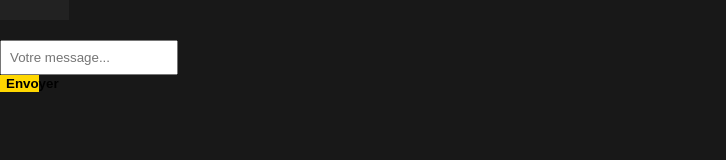
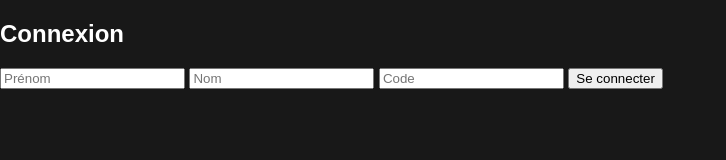
Before and after one commit to 1tonytheking-star/ma-messagerie, a website: page index.html in a window 1280 px wide. Shown: the whole page, without its empty margins (0-726 px from the left). Drawn offline with nearby package versions, Linux system fonts and the light colour scheme; no server answers; sample sign-in values are in the browser's storage.

Commit message:
Update index.html

```diff
--- a/index.html
+++ b/index.html
@@ -1,18 +1,17 @@
 <!DOCTYPE html>
 <html lang="fr">
 <head>
-  <meta charset="UTF-8">
-  <title>Messagerie</title>
-  <link rel="stylesheet" href="style.css">
+  <meta charset="UTF-8" />
+  <title>Connexion - Messagerie</title>
+  <link rel="stylesheet" href="style.css" />
 </head>
 <body>
-  <div id="app">
-    <div id="userList"></div>
-    <div id="chat">
-      <div id="messages"></div>
-      <input id="messageInput" placeholder="Votre message..." autocomplete="off" />
-      <button id="sendBtn">Envoyer</button>
-    </div>
+  <div id="login">
+    <h2>Connexion</h2>
+    <input id="prenom" placeholder="Prénom" />
+    <input id="nom" placeholder="Nom" />
+    <input id="code" placeholder="Code" type="password" />
+    <button onclick="login()">Se connecter</button>
   </div>
 
   <script src="/socket.io/socket.io.js"></script>
```
